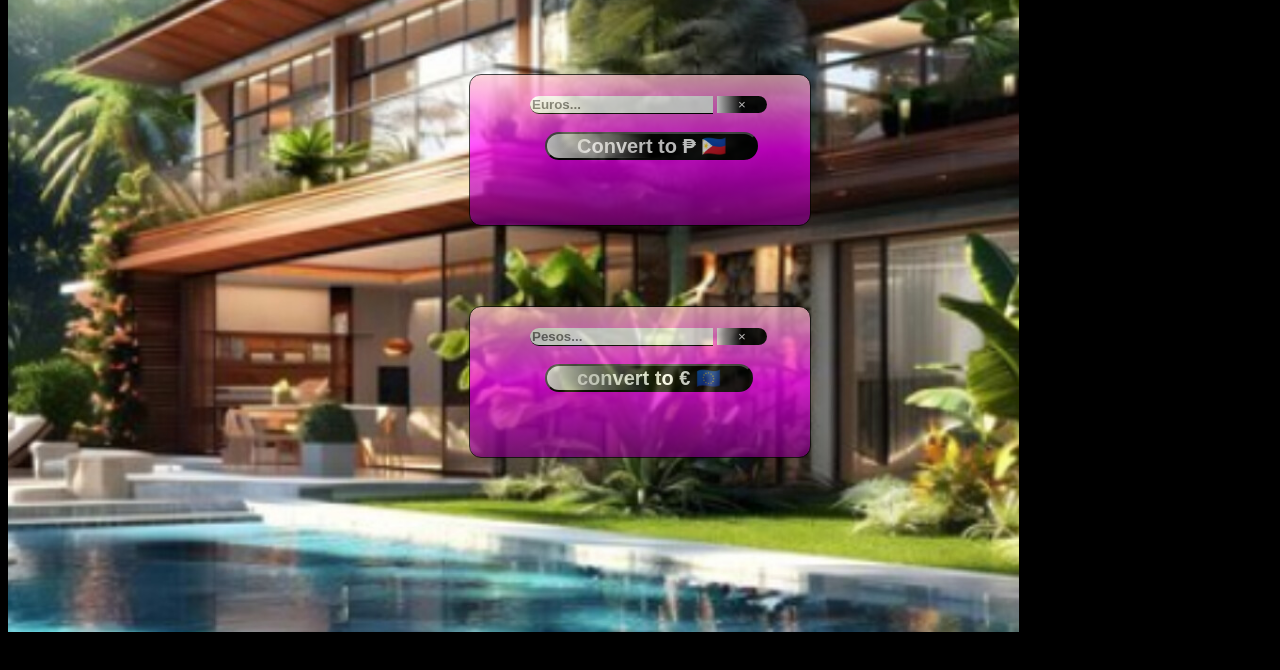
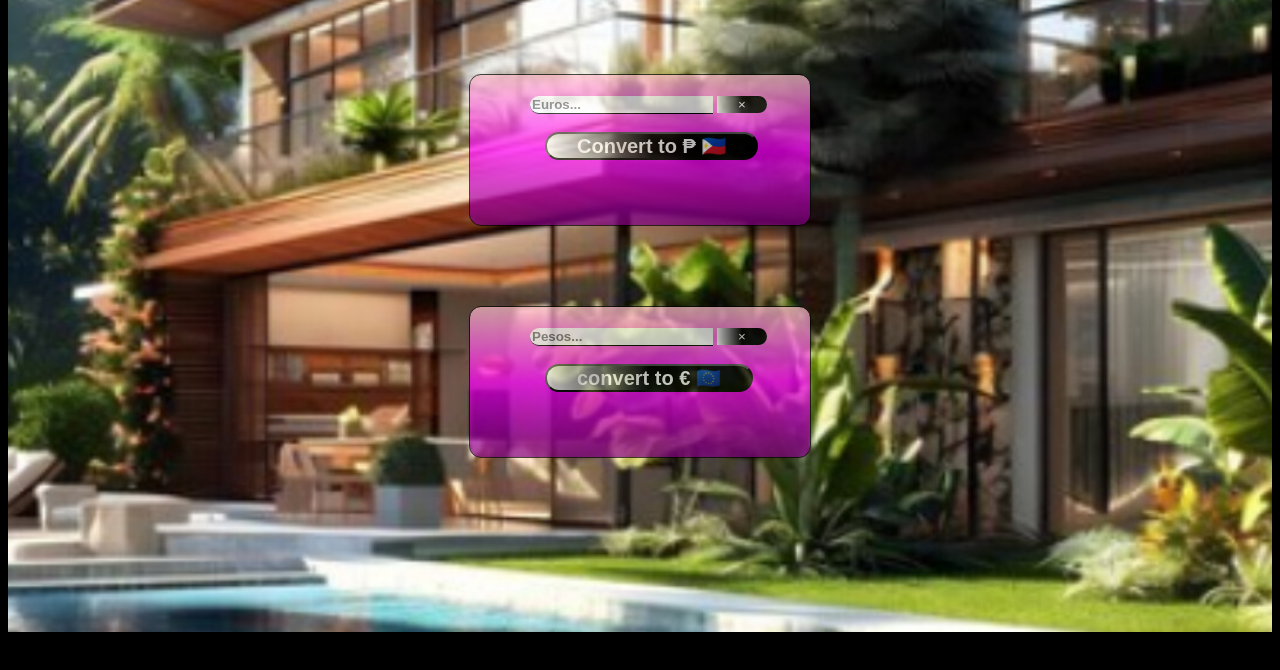
Before and after one commit to Germz9/CurrencyPhtoEur, a plain HTML site: page index.html in a window 1280 px wide. Shown: the part 96-766 px from the top of the page. Drawn offline with Linux system fonts and the light colour scheme.

Commit message:
Add files via upload

```diff
--- a/index.html
+++ b/index.html
@@ -417,7 +417,7 @@ const global=document.querySelector(".global")
 
 
 global.style.height=Number((window.innerHeight -80))+"px";
-global.style.backgroundSize=80+"%";
+global.style.backgroundSize=100+"%";
 
 
 
```
